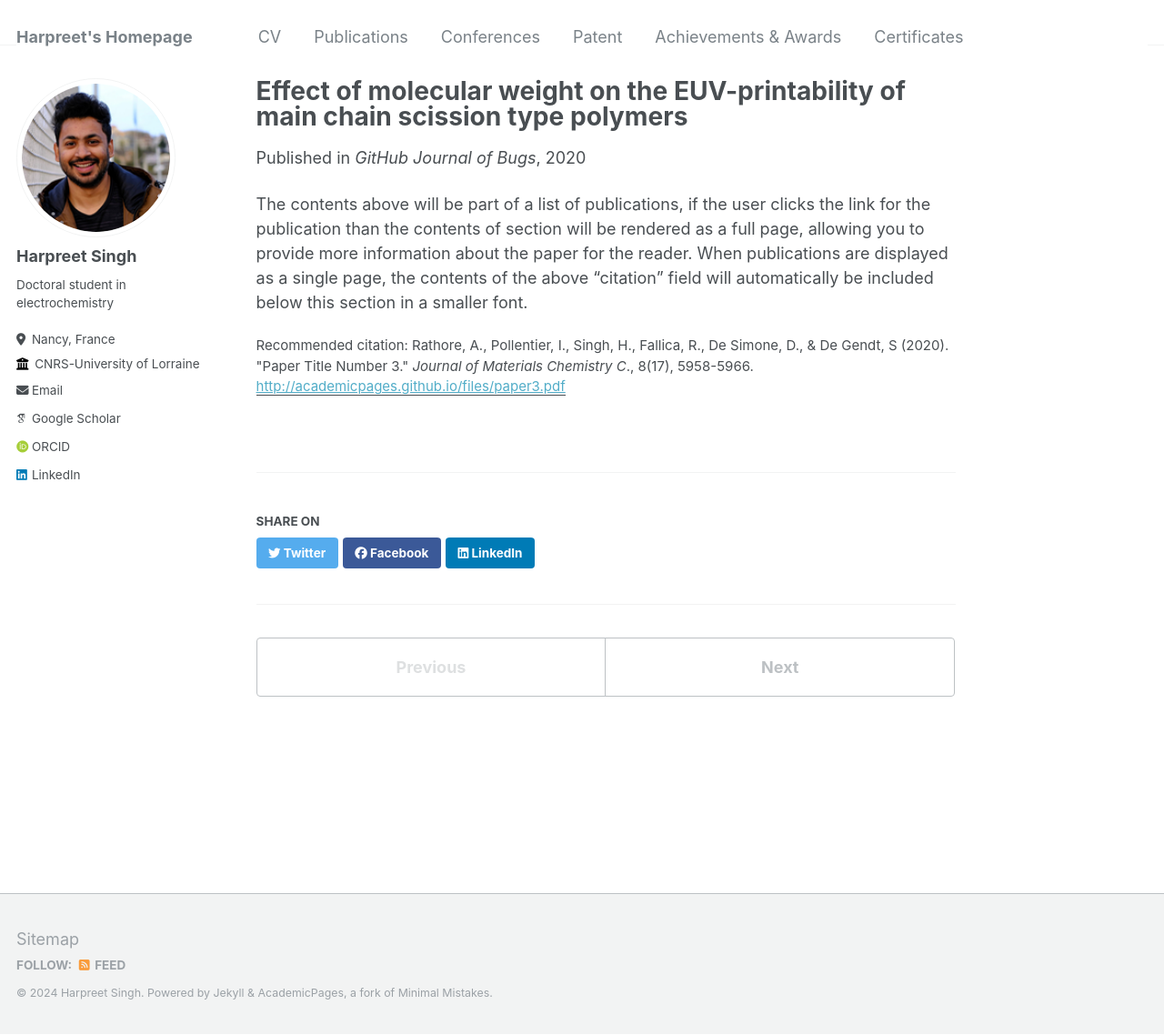
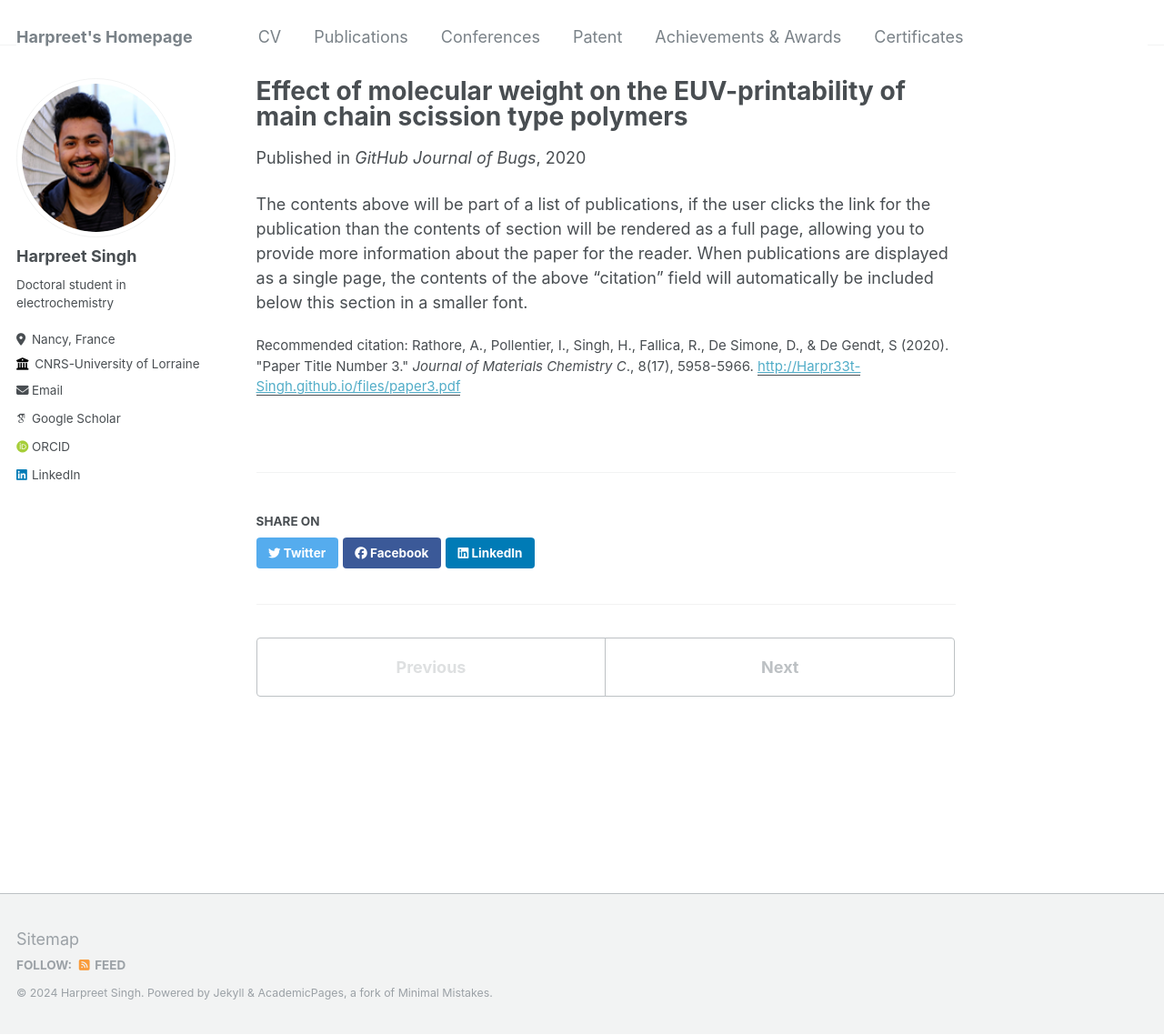
Before and after one commit to Harpr33t-Singh/Harpr33t-Singh.github.io, a Jekyll site: the page built from _publications/2024-02-17-paper-title-number-4.md, in a window 1280 px wide and 1138 px high. Shown: the whole window at 91% size. Built offline with Jekyll 4.4.1, drawn with Linux system fonts in a browser that asks for light colours; some web fonts are replaced; some of the changed lines change nothing that is shown.

Commit message:
Update 2024-02-17-paper-title-number-4.md

```diff
--- a/_publications/2024-02-17-paper-title-number-4.md
+++ b/_publications/2024-02-17-paper-title-number-4.md
@@ -5,7 +5,7 @@ permalink: /publication/2024-02-17-paper-title-number-4
 excerpt: 'fundamental analysis of a simple MCS-type photoresist – polymethyl methacrylate (PMMA), is studied and correlated with the parameters of EUV-patterning (called litho-parameters).'
 date: 2020-04-06
 venue: 'GitHub Journal of Bugs'
-paperurl: 'http://academicpages.github.io/files/paper3.pdf'
+paperurl: 'http://Harpr33t-Singh.github.io/files/paper3.pdf'
 citation: 'Rathore, A., Pollentier, I., Singh, H., Fallica, R., De Simone, D., & De Gendt, S (2020). &quot;Paper Title Number 3.&quot; <i>Journal of Materials Chemistry C</i>., 8(17), 5958-5966.'
 ---
 
```
